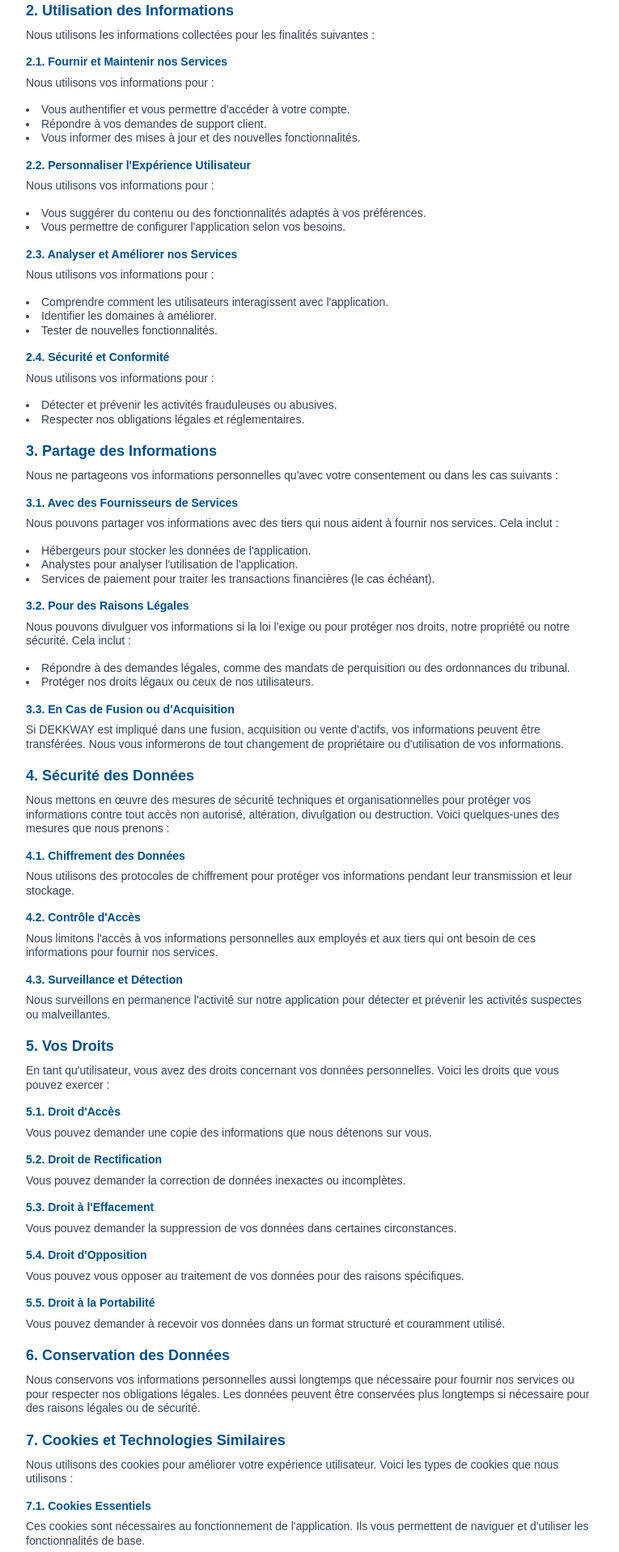
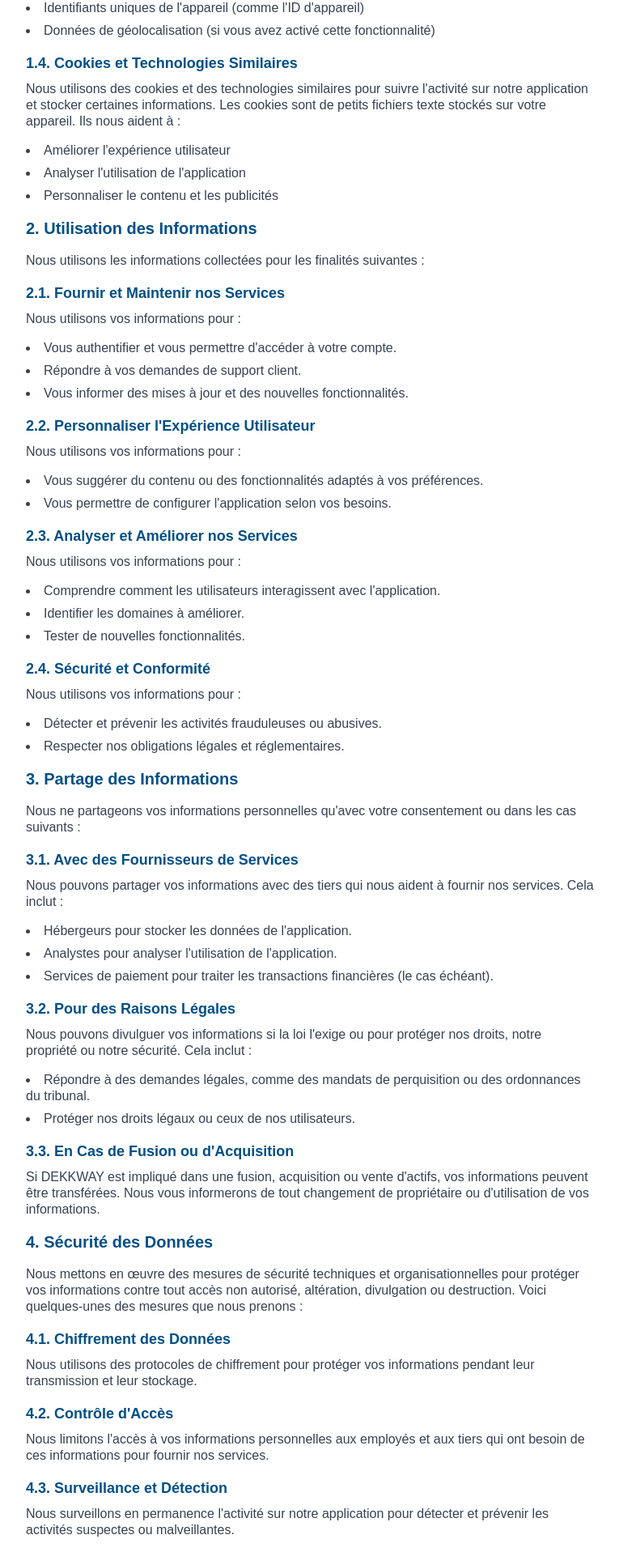
Before and after one commit to Solen-Free/Dekkway, a Next.js app in the folder frontend_dekkway/frontend/: page /conditions-utilisation in a window 1280 px wide. Shown: the part 880-2797 px from the top of the page at 81% size, without its empty margins (256-1021 px from the left). Built offline with nearby package versions, Linux system fonts and the light colour scheme.

Commit message:
changement

```diff
--- a/frontend_dekkway/frontend/components/condiutilisation.tsx
+++ b/frontend_dekkway/frontend/components/condiutilisation.tsx
@@ -14,18 +14,22 @@ export default function PolitiqueDeConfidentialite() {
 
       {/* Contenu de la politique de confidentialité */}
       <div className="max-w-3xl mx-auto bg-white p-6 sm:p-8 rounded-lg shadow-md">
-        <div className="prose prose-sm text-gray-700 text-xs sm:text-sm leading-tight">
+        <div className="prose prose-sm sm:prose-base text-gray-700 leading-tight">
           {/* Section 1 : Collecte des Informations */}
-          <h2 className="text-lg font-semibold text-[#014F86] mb-2">1. Collecte des Informations</h2>
+          <h2 className="text-lg sm:text-xl font-semibold text-[#014F86] mb-4">
+            1. Collecte des Informations
+          </h2>
           <p className="mb-4">
             Nous collectons plusieurs types d'informations pour fournir, améliorer et personnaliser nos services. Voici les catégories d'informations que nous pouvons collecter :
           </p>
 
-          <h3 className="text-md font-semibold text-[#014F86] mb-2">1.1. Informations Personnelles</h3>
+          <h3 className="text-md sm:text-lg font-semibold text-[#014F86] mb-2">
+            1.1. Informations Personnelles
+          </h3>
           <p className="mb-4">
             Les informations personnelles sont des données qui peuvent être utilisées pour vous identifier directement ou indirectement. Cela inclut :
           </p>
-          <ul className="list-disc list-inside mb-4">
+          <ul className="list-disc list-inside mb-4 space-y-2">
             <li>Nom et prénom</li>
             <li>Adresse e-mail</li>
             <li>Numéro de téléphone</li>
@@ -34,22 +38,26 @@ export default function PolitiqueDeConfidentialite() {
             <li>Informations de paiement (le cas échéant)</li>
           </ul>
 
-          <h3 className="text-md font-semibold text-[#014F86] mb-2">1.2. Données d'Utilisation</h3>
+          <h3 className="text-md sm:text-lg font-semibold text-[#014F86] mb-2">
+            1.2. Données d'Utilisation
+          </h3>
           <p className="mb-4">
             Les données d'utilisation sont des informations collectées automatiquement lorsque vous utilisez DEKKWAY. Cela inclut :
           </p>
-          <ul className="list-disc list-inside mb-4">
+          <ul className="list-disc list-inside mb-4 space-y-2">
             <li>Pages visitées dans l'application</li>
             <li>Fonctionnalités utilisées</li>
             <li>Durée et fréquence d'utilisation</li>
             <li>Interactions avec d'autres utilisateurs ou avec le contenu</li>
           </ul>
 
-          <h3 className="text-md font-semibold text-[#014F86] mb-2">1.3. Données Techniques</h3>
+          <h3 className="text-md sm:text-lg font-semibold text-[#014F86] mb-2">
+            1.3. Données Techniques
+          </h3>
           <p className="mb-4">
             Les données techniques sont des informations sur votre appareil et votre connexion Internet. Cela inclut :
           </p>
-          <ul className="list-disc list-inside mb-4">
+          <ul className="list-disc list-inside mb-4 space-y-2">
             <li>Adresse IP</li>
             <li>Type de navigateur et version</li>
             <li>Système d'exploitation</li>
@@ -57,170 +65,222 @@ export default function PolitiqueDeConfidentialite() {
             <li>Données de géolocalisation (si vous avez activé cette fonctionnalité)</li>
           </ul>
 
-          <h3 className="text-md font-semibold text-[#014F86] mb-2">1.4. Cookies et Technologies Similaires</h3>
+          <h3 className="text-md sm:text-lg font-semibold text-[#014F86] mb-2">
+            1.4. Cookies et Technologies Similaires
+          </h3>
           <p className="mb-4">
             Nous utilisons des cookies et des technologies similaires pour suivre l'activité sur notre application et stocker certaines informations. Les cookies sont de petits fichiers texte stockés sur votre appareil. Ils nous aident à :
           </p>
-          <ul className="list-disc list-inside mb-4">
+          <ul className="list-disc list-inside mb-4 space-y-2">
             <li>Améliorer l'expérience utilisateur</li>
             <li>Analyser l'utilisation de l'application</li>
             <li>Personnaliser le contenu et les publicités</li>
           </ul>
 
           {/* Section 2 : Utilisation des Informations */}
-          <h2 className="text-lg font-semibold text-[#014F86] mb-2">2. Utilisation des Informations</h2>
+          <h2 className="text-lg sm:text-xl font-semibold text-[#014F86] mb-4">
+            2. Utilisation des Informations
+          </h2>
           <p className="mb-4">
             Nous utilisons les informations collectées pour les finalités suivantes :
           </p>
 
-          <h3 className="text-md font-semibold text-[#014F86] mb-2">2.1. Fournir et Maintenir nos Services</h3>
+          <h3 className="text-md sm:text-lg font-semibold text-[#014F86] mb-2">
+            2.1. Fournir et Maintenir nos Services
+          </h3>
           <p className="mb-4">
             Nous utilisons vos informations pour :
           </p>
-          <ul className="list-disc list-inside mb-4">
+          <ul className="list-disc list-inside mb-4 space-y-2">
             <li>Vous authentifier et vous permettre d'accéder à votre compte.</li>
             <li>Répondre à vos demandes de support client.</li>
             <li>Vous informer des mises à jour et des nouvelles fonctionnalités.</li>
           </ul>
 
-          <h3 className="text-md font-semibold text-[#014F86] mb-2">2.2. Personnaliser l'Expérience Utilisateur</h3>
+          <h3 className="text-md sm:text-lg font-semibold text-[#014F86] mb-2">
+            2.2. Personnaliser l'Expérience Utilisateur
+          </h3>
           <p className="mb-4">
             Nous utilisons vos informations pour :
           </p>
-          <ul className="list-disc list-inside mb-4">
+          <ul className="list-disc list-inside mb-4 space-y-2">
             <li>Vous suggérer du contenu ou des fonctionnalités adaptés à vos préférences.</li>
             <li>Vous permettre de configurer l'application selon vos besoins.</li>
           </ul>
 
-          <h3 className="text-md font-semibold text-[#014F86] mb-2">2.3. Analyser et Améliorer nos Services</h3>
+          <h3 className="text-md sm:text-lg font-semibold text-[#014F86] mb-2">
+            2.3. Analyser et Améliorer nos Services
+          </h3>
           <p className="mb-4">
             Nous utilisons vos informations pour :
           </p>
-          <ul className="list-disc list-inside mb-4">
+          <ul className="list-disc list-inside mb-4 space-y-2">
             <li>Comprendre comment les utilisateurs interagissent avec l'application.</li>
             <li>Identifier les domaines à améliorer.</li>
             <li>Tester de nouvelles fonctionnalités.</li>
           </ul>
 
-          <h3 className="text-md font-semibold text-[#014F86] mb-2">2.4. Sécurité et Conformité</h3>
+          <h3 className="text-md sm:text-lg font-semibold text-[#014F86] mb-2">
+            2.4. Sécurité et Conformité
+          </h3>
           <p className="mb-4">
             Nous utilisons vos informations pour :
           </p>
-          <ul className="list-disc list-inside mb-4">
+          <ul className="list-disc list-inside mb-4 space-y-2">
             <li>Détecter et prévenir les activités frauduleuses ou abusives.</li>
             <li>Respecter nos obligations légales et réglementaires.</li>
           </ul>
 
           {/* Section 3 : Partage des Informations */}
-          <h2 className="text-lg font-semibold text-[#014F86] mb-2">3. Partage des Informations</h2>
+          <h2 className="text-lg sm:text-xl font-semibold text-[#014F86] mb-4">
+            3. Partage des Informations
+          </h2>
           <p className="mb-4">
             Nous ne partageons vos informations personnelles qu'avec votre consentement ou dans les cas suivants :
           </p>
 
-          <h3 className="text-md font-semibold text-[#014F86] mb-2">3.1. Avec des Fournisseurs de Services</h3>
+          <h3 className="text-md sm:text-lg font-semibold text-[#014F86] mb-2">
+            3.1. Avec des Fournisseurs de Services
+          </h3>
           <p className="mb-4">
             Nous pouvons partager vos informations avec des tiers qui nous aident à fournir nos services. Cela inclut :
           </p>
-          <ul className="list-disc list-inside mb-4">
+          <ul className="list-disc list-inside mb-4 space-y-2">
             <li>Hébergeurs pour stocker les données de l'application.</li>
             <li>Analystes pour analyser l'utilisation de l'application.</li>
             <li>Services de paiement pour traiter les transactions financières (le cas échéant).</li>
           </ul>
 
-          <h3 className="text-md font-semibold text-[#014F86] mb-2">3.2. Pour des Raisons Légales</h3>
+          <h3 className="text-md sm:text-lg font-semibold text-[#014F86] mb-2">
+            3.2. Pour des Raisons Légales
+          </h3>
           <p className="mb-4">
             Nous pouvons divulguer vos informations si la loi l'exige ou pour protéger nos droits, notre propriété ou notre sécurité. Cela inclut :
           </p>
-          <ul className="list-disc list-inside mb-4">
+          <ul className="list-disc list-inside mb-4 space-y-2">
             <li>Répondre à des demandes légales, comme des mandats de perquisition ou des ordonnances du tribunal.</li>
             <li>Protéger nos droits légaux ou ceux de nos utilisateurs.</li>
           </ul>
 
-          <h3 className="text-md font-semibold text-[#014F86] mb-2">3.3. En Cas de Fusion ou d'Acquisition</h3>
+          <h3 className="text-md sm:text-lg font-semibold text-[#014F86] mb-2">
+            3.3. En Cas de Fusion ou d'Acquisition
+          </h3>
           <p className="mb-4">
             Si DEKKWAY est impliqué dans une fusion, acquisition ou vente d'actifs, vos informations peuvent être transférées. Nous vous informerons de tout changement de propriétaire ou d'utilisation de vos informations.
           </p>
 
           {/* Section 4 : Sécurité des Données */}
-          <h2 className="text-lg font-semibold text-[#014F86] mb-2">4. Sécurité des Données</h2>
+          <h2 className="text-lg sm:text-xl font-semibold text-[#014F86] mb-4">
+            4. Sécurité des Données
+          </h2>
           <p className="mb-4">
             Nous mettons en œuvre des mesures de sécurité techniques et organisationnelles pour protéger vos informations contre tout accès non autorisé, altération, divulgation ou destruction. Voici quelques-unes des mesures que nous prenons :
           </p>
 
-          <h3 className="text-md font-semibold text-[#014F86] mb-2">4.1. Chiffrement des Données</h3>
+          <h3 className="text-md sm:text-lg font-semibold text-[#014F86] mb-2">
+            4.1. Chiffrement des Données
+          </h3>
           <p className="mb-4">
             Nous utilisons des protocoles de chiffrement pour protéger vos informations pendant leur transmission et leur stockage.
           </p>
 
-          <h3 className="text-md font-semibold text-[#014F86] mb-2">4.2. Contrôle d'Accès</h3>
+          <h3 className="text-md sm:text-lg font-semibold text-[#014F86] mb-2">
+            4.2. Contrôle d'Accès
+          </h3>
           <p className="mb-4">
             Nous limitons l'accès à vos informations personnelles aux employés et aux tiers qui ont besoin de ces informations pour fournir nos services.
           </p>
 
-          <h3 className="text-md font-semibold text-[#014F86] mb-2">4.3. Surveillance et Détection</h3>
+          <h3 className="text-md sm:text-lg font-semibold text-[#014F86] mb-2">
+            4.3. Surveillance et Détection
+          </h3>
           <p className="mb-4">
             Nous surveillons en permanence l'activité sur notre application pour détecter et prévenir les activités suspectes ou malveillantes.
           </p>
 
           {/* Section 5 : Vos Droits */}
-          <h2 className="text-lg font-semibold text-[#014F86] mb-2">5. Vos Droits</h2>
+          <h2 className="text-lg sm:text-xl font-semibold text-[#014F86] mb-4">
+            5. Vos Droits
+          </h2>
           <p className="mb-4">
             En tant qu'utilisateur, vous avez des droits concernant vos données personnelles. Voici les droits que vous pouvez exercer :
           </p>
 
-          <h3 className="text-md font-semibold text-[#014F86] mb-2">5.1. Droit d'Accès</h3>
+          <h3 className="text-md sm:text-lg font-semibold text-[#014F86] mb-2">
+            5.1. Droit d'Accès
+          </h3>
           <p className="mb-4">
             Vous pouvez demander une copie des informations que nous détenons sur vous.
           </p>
 
-          <h3 className="text-md font-semibold text-[#014F86] mb-2">5.2. Droit de Rectification</h3>
+          <h3 className="text-md sm:text-lg font-semibold text-[#014F86] mb-2">
+            5.2. Droit de Rectification
+          </h3>
           <p className="mb-4">
             Vous pouvez demander la correction de données inexactes ou incomplètes.
           </p>
 
-          <h3 className="text-md font-semibold text-[#014F86] mb-2">5.3. Droit à l'Effacement</h3>
+          <h3 className="text-md sm:text-lg font-semibold text-[#014F86] mb-2">
+            5.3. Droit à l'Effacement
+          </h3>
           <p className="mb-4">
             Vous pouvez demander la suppression de vos données dans certaines circonstances.
           </p>
 
-          <h3 className="text-md font-semibold text-[#014F86] mb-2">5.4. Droit d'Opposition</h3>
+          <h3 className="text-md sm:text-lg font-semibold text-[#014F86] mb-2">
+            5.4. Droit d'Opposition
+          </h3>
           <p className="mb-4">
             Vous pouvez vous opposer au traitement de vos données pour des raisons spécifiques.
           </p>
 
-          <h3 className="text-md font-semibold text-[#014F86] mb-2">5.5. Droit à la Portabilité</h3>
+          <h3 className="text-md sm:text-lg font-semibold text-[#014F86] mb-2">
+            5.5. Droit à la Portabilité
+          </h3>
           <p className="mb-4">
             Vous pouvez demander à recevoir vos données dans un format structuré et couramment utilisé.
           </p>
 
           {/* Section 6 : Conservation des Données */}
-          <h2 className="text-lg font-semibold text-[#014F86] mb-2">6. Conservation des Données</h2>
+          <h2 className="text-lg sm:text-xl font-semibold text-[#014F86] mb-4">
+            6. Conservation des Données
+          </h2>
           <p className="mb-4">
             Nous conservons vos informations personnelles aussi longtemps que nécessaire pour fournir nos services ou pour respecter nos obligations légales. Les données peuvent être conservées plus longtemps si nécessaire pour des raisons légales ou de sécurité.
           </p>
 
           {/* Section 7 : Cookies et Technologies Similaires */}
-          <h2 className="text-lg font-semibold text-[#014F86] mb-2">7. Cookies et Technologies Similaires</h2>
+          <h2 className="text-lg sm:text-xl font-semibold text-[#014F86] mb-4">
+            7. Cookies et Technologies Similaires
+          </h2>
           <p className="mb-4">
             Nous utilisons des cookies pour améliorer votre expérience utilisateur. Voici les types de cookies que nous utilisons :
           </p>
 
-          <h3 className="text-md font-semibold text-[#014F86] mb-2">7.1. Cookies Essentiels</h3>
+          <h3 className="text-md sm:text-lg font-semibold text-[#014F86] mb-2">
+            7.1. Cookies Essentiels
+          </h3>
           <p className="mb-4">
             Ces cookies sont nécessaires au fonctionnement de l'application. Ils vous permettent de naviguer et d'utiliser les fonctionnalités de base.
           </p>
 
-          <h3 className="text-md font-semibold text-[#014F86] mb-2">7.2. Cookies de Performance</h3>
+          <h3 className="text-md sm:text-lg font-semibold text-[#014F86] mb-2">
+            7.2. Cookies de Performance
+          </h3>
           <p className="mb-4">
             Ces cookies collectent des informations sur la manière dont vous utilisez l'application, comme les pages visitées et les erreurs rencontrées.
           </p>
 
-          <h3 className="text-md font-semibold text-[#014F86] mb-2">7.3. Cookies de Fonctionnalité</h3>
+          <h3 className="text-md sm:text-lg font-semibold text-[#014F86] mb-2">
+            7.3. Cookies de Fonctionnalité
+          </h3>
           <p className="mb-4">
             Ces cookies permettent à l'application de se souvenir de vos choix (comme votre langue préférée) et de vous offrir une expérience personnalisée.
           </p>
 
-          <h3 className="text-md font-semibold text-[#014F86] mb-2">7.4. Cookies Publicitaires</h3>
+          <h3 className="text-md sm:text-lg font-semibold text-[#014F86] mb-2">
+            7.4. Cookies Publicitaires
+          </h3>
           <p className="mb-4">
             Ces cookies sont utilisés pour vous montrer des publicités pertinentes en fonction de vos intérêts.
           </p>
@@ -230,23 +290,29 @@ export default function PolitiqueDeConfidentialite() {
           </p>
 
           {/* Section 8 : Transferts Internationaux de Données */}
-          <h2 className="text-lg font-semibold text-[#014F86] mb-2">8. Transferts Internationaux de Données</h2>
+          <h2 className="text-lg sm:text-xl font-semibold text-[#014F86] mb-4">
+            8. Transferts Internationaux de Données
+          </h2>
           <p className="mb-4">
             Vos informations peuvent être transférées et traitées dans des pays autres que le vôtre, où les lois sur la protection des données peuvent différer. Nous prenons des mesures pour garantir que vos données sont traitées en toute sécurité et conformément à cette politique.
           </p>
 
           {/* Section 9 : Modifications de la Politique de Confidentialité */}
-          <h2 className="text-lg font-semibold text-[#014F86] mb-2">9. Modifications de la Politique de Confidentialité</h2>
+          <h2 className="text-lg sm:text-xl font-semibold text-[#014F86] mb-4">
+            9. Modifications de la Politique de Confidentialité
+          </h2>
           <p className="mb-4">
             Nous pouvons mettre à jour cette politique de temps à autre. Nous vous informerons des changements significatifs via une notification dans l'application ou par e-mail. Votre utilisation continue de DEKKWAY après ces modifications constitue votre acceptation de la nouvelle politique.
           </p>
 
           {/* Annexe : Définitions */}
-          <h2 className="text-lg font-semibold text-[#014F86] mb-2">Annexe : Définitions</h2>
+          <h2 className="text-lg sm:text-xl font-semibold text-[#014F86] mb-4">
+            Annexe : Définitions
+          </h2>
           <p className="mb-4">
             Voici quelques définitions utiles pour mieux comprendre cette politique :
           </p>
-          <ul className="list-disc list-inside mb-4">
+          <ul className="list-disc list-inside mb-4 space-y-2">
             <li><strong>Données personnelles</strong> : Toute information se rapportant à une personne identifiée ou identifiable.</li>
             <li><strong>Cookies</strong> : Petits fichiers texte stockés sur votre appareil pour collecter des informations.</li>
             <li><strong>Responsable du traitement</strong> : L'entité qui détermine les finalités et les moyens du traitement des données.</li>
--- a/frontend_dekkway/frontend/components/login.tsx
+++ b/frontend_dekkway/frontend/components/login.tsx
@@ -119,7 +119,7 @@ export default function Login() {
 
               {/* Lien "Mot de passe oublié" */}
               <div className="text-right">
-                <a href="/forgot-password" className="text-sm text-[#014F86] hover:underline">
+                <a href="../mot-de-passe-oublie" className="text-sm text-[#014F86] hover:underline">
                   Mot de passe oublié ?
                 </a>
               </div>
```
